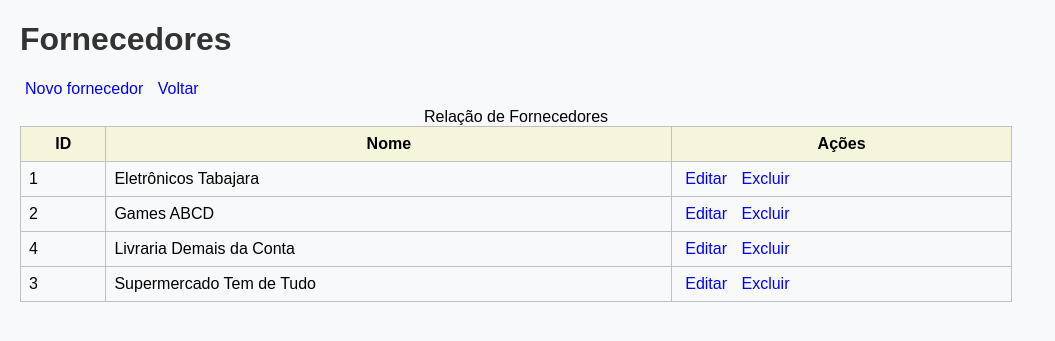
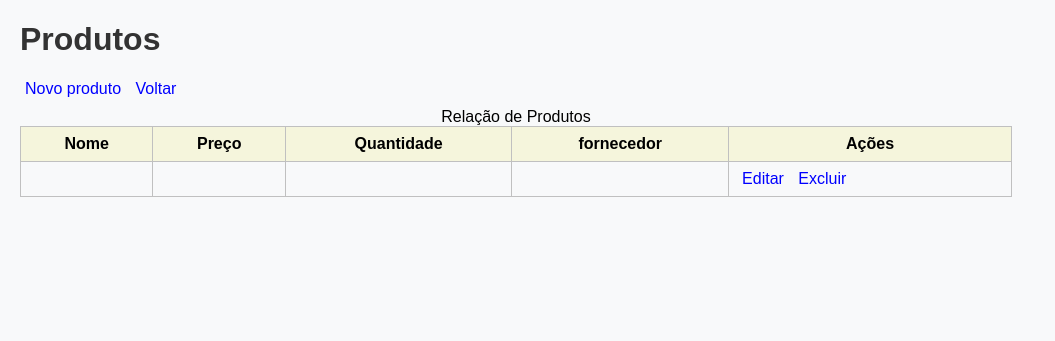
Before and after one commit to Emerson-FullStackSenacPenha/flybynight-gerenciamento, a PHP site: page /produtos/listar.php in a window 1280 px wide. Shown: the top 341 px of the page, without its empty margins (0-1055 px from the left). Run offline with PHP 8.4, Linux system fonts and the light colour scheme; data comes from the database, SQL or seed files in the repository.

Commit message:
pagina produsto em listar

```diff
--- a/index.php
+++ b/index.php
@@ -13,7 +13,7 @@
 
 <ul>
     <li><a href="fornecedores/listar.php">Fornecedor</a></li>
-    <li><a href="">Produtos</a></li>
+    <li><a href="produtos/listar.php">Produtos</a></li>
 </ul>
 
 </body>
--- a/produtos/listar.php
+++ b/produtos/listar.php
@@ -1,62 +1,47 @@
-<?php
-
-
-// Importando o arquivo de funções CRUD para Fornecedores
-require_once "../src/fornecedor_crud.php";
-
-// Chama a função (passando a conexão) e recebe um array associativo com os dados
-$fornecedores = buscarFornecedores($conexao);
-
-// Testando a exibição dos dados, só para programadores
-
-/*
-echo "<pre>";
-var_dump($fornecedores);
-echo "</pre>";
-*/
-
-?>
-
 <!DOCTYPE html>
 <html lang="pt-br">
 <head>
     <meta charset="UTF-8">
     <meta name="viewport" content="width=device-width, initial-scale=1.0">
-    <title>Listar Fornecedores</title>
+    <title>Listar Produtos</title>
     <link rel="stylesheet" href="../css/estilos.css">
 </head>
 <body>
-    <h1>Fornecedores</h1>
-    <a href="../fornecedores/inserir.php">Novo fornecedor</a>
+    <h1>Produtos</h1>
+    <a href="../produtos/inserir.php">Novo produto</a>
     <a href="../index.php">Voltar</a>
 
     <!-- Estruturando uma tabela HTML para exibir os dados -->
 
     <table>
-        <caption>Relação de Fornecedores</caption>
+        <caption>Relação de Produtos</caption>
 
         <tr>
-            <th>ID</th>
             <th>Nome</th>
+            <th>Preço</th>
+            <th>Quantidade</th>
+            <th>fornecedor</th>
             <th>Ações</th>
         </tr>
 
         <!-- As linhas (tr/td) abaixo serão geradas dinamicamente, ou seja, usando um loop (foreach) no array ($fornecedores) -->
 
-        <?php foreach($fornecedores as $fornecedor) { // ou : ?>
+
 
             <tr>
-                <td> <?=$fornecedor['id']?> </td>
-                <td> <?=$fornecedor['nome']?> </td>
+                <td>  </td>
+                <td>  </td>
+                <td>  </td>
+                <td>  </td>
                 <td>
-                    <!-- Link dinâmico, ou seja, a url/endereço utiliza parâmetro(s) e valor(es) dinâmico(s) -->
-                    <a href="editar.php?id=<?=$fornecedor['id']?>">Editar</a>
-                    <a class="excluir" href="excluir.php?id=<?=$fornecedor['id']?>">Excluir</a>
+
+                    <a href="editar.php">Editar</a>
+                    <a class="excluir" href="excluir.php">Excluir</a>
 
                 </td>
             </tr>
 
-        <?php } // ou endforeach; ?>
+
 
     </table>
 
```
